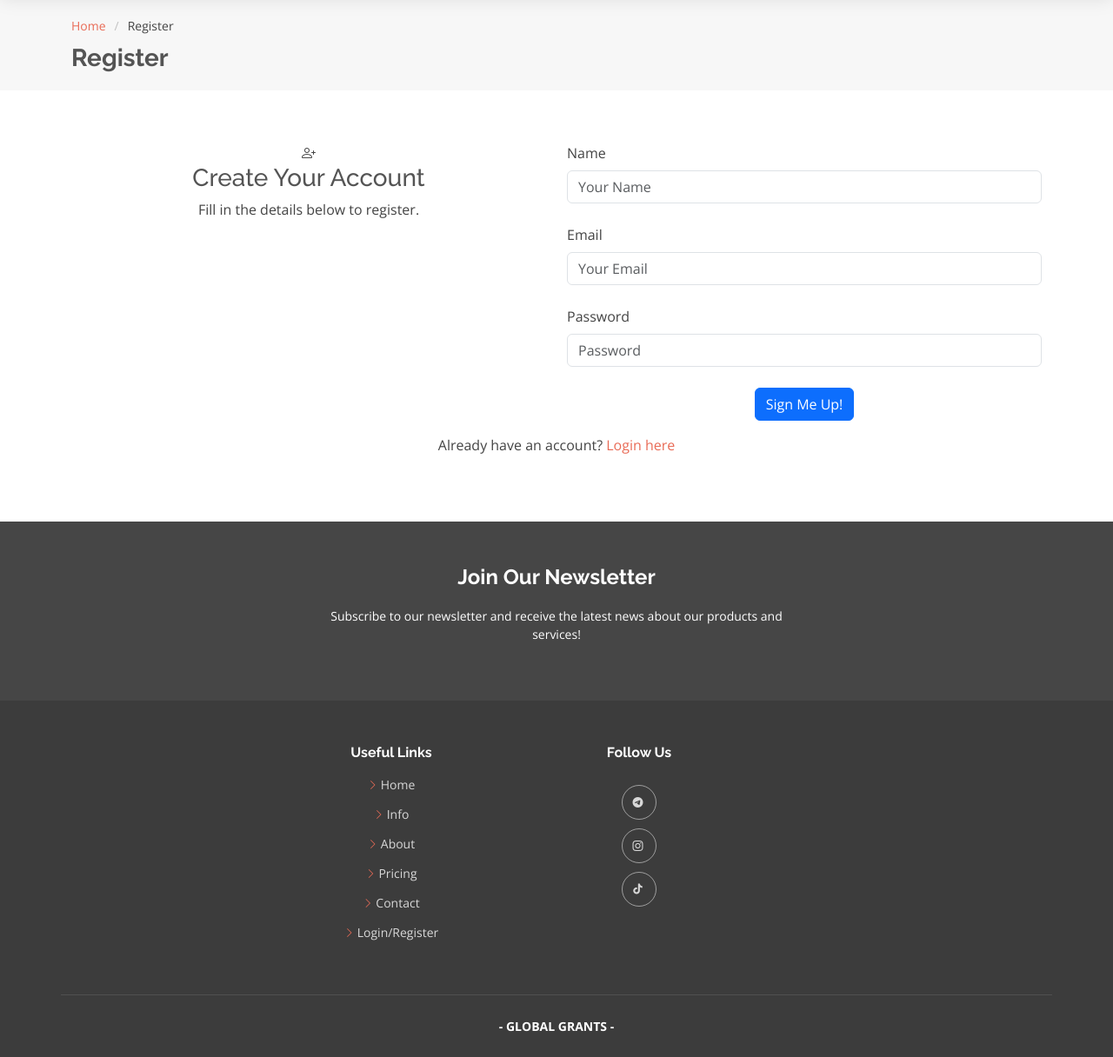
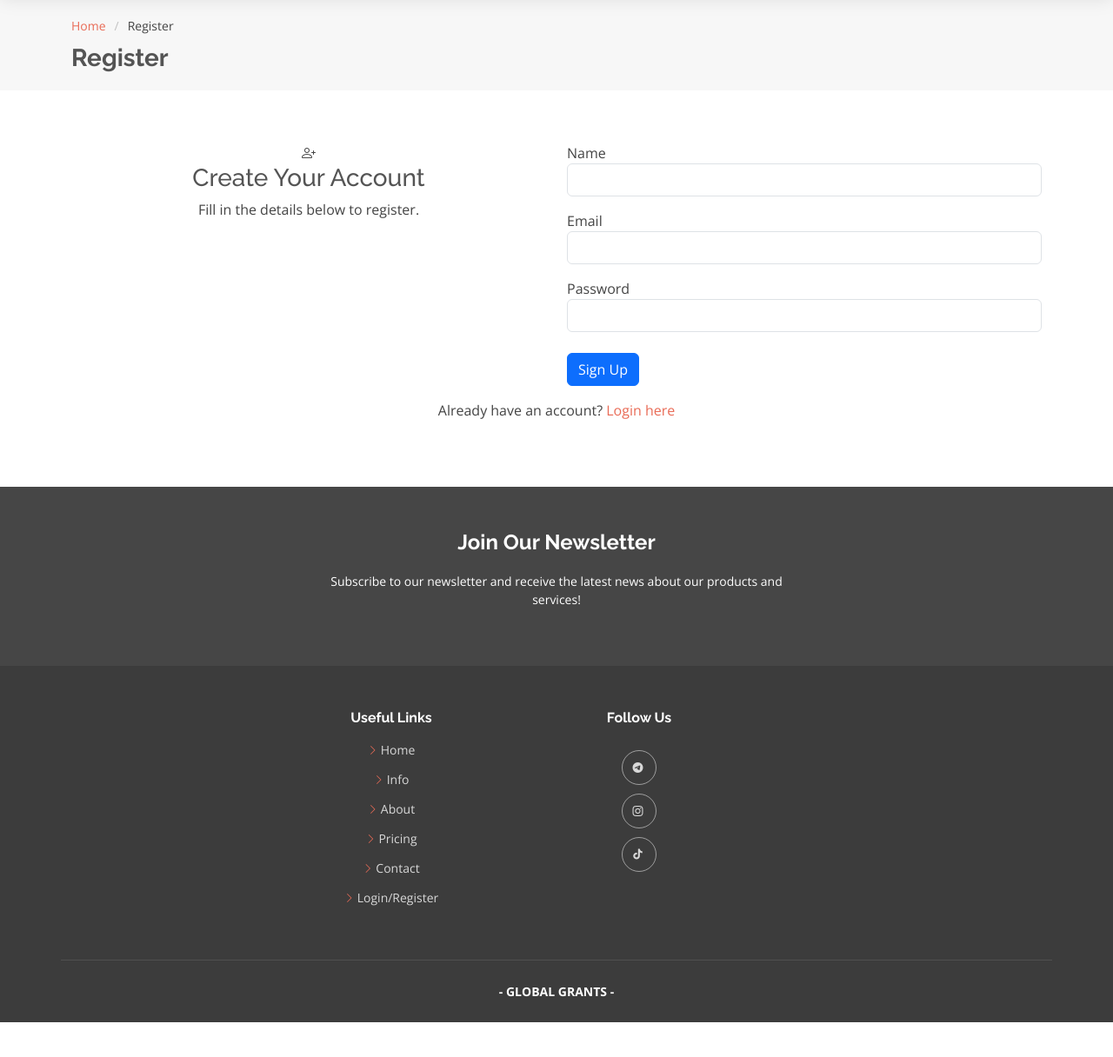
Before and after one commit to 1abykeev/grants-website, a Flask app: page /register in a window 1280 px wide. Shown: the part 118-1334 px from the top of the page at 87% size. After the commit the page ends 1294 px from the top, so only its background shows below. Run offline with Flask 3, Linux system fonts and the light colour scheme; some libraries are stand-ins or nearby versions.

Commit message:
Register page is ready, users are added to database

```diff
--- a/forms.py
+++ b/forms.py
@@ -10,4 +10,4 @@ class RegisterForm(FlaskForm):
     email = StringField("Email", validators=[DataRequired()])
     password = PasswordField("Password", validators=[DataRequired()])
     name = StringField("Name", validators=[DataRequired()])
-    submit = SubmitField("Sign Me Up!")
+    submit = SubmitField("Sign Up")
--- a/main.py
+++ b/main.py
@@ -1,5 +1,5 @@
 
-from flask import Flask, render_template, url_for, redirect
+from flask import Flask, render_template, url_for, redirect, request
 from flask_sqlalchemy import SQLAlchemy
 from sqlalchemy.orm import DeclarativeBase, Mapped, mapped_column
 from sqlalchemy import Integer, String, Float
@@ -7,8 +7,10 @@ from flask_login import UserMixin
 from forms import RegisterForm
 from werkzeug.security import generate_password_hash
 import secrets
+from flask_bootstrap import Bootstrap
 
 app = Flask(__name__)
+Bootstrap(app)
 class Base(DeclarativeBase):
     pass
 
@@ -48,8 +50,6 @@ def register():
         db.session.add(new_user)
         db.session.commit()
         return redirect(url_for("login"))
-    else:
-        print(form.errors)  # Print any validation errors
     return render_template("register.html", form=form)
 
 
--- a/templates/register.html
+++ b/templates/register.html
@@ -1,4 +1,7 @@
+
+
 {% include "header.html" %}
+
 
 <main class="main">
 
@@ -15,11 +18,9 @@
     </div>
   </div><!-- End Page Title -->
 
-  <!-- Registration Section -->
+
   <section id="register" class="register section">
-
     <div class="container" data-aos="fade-up" data-aos-delay="100">
-
       <div class="row gy-4">
         <div class="col-lg-6">
           <div class="info-item d-flex flex-column justify-content-center align-items-center" data-aos="fade-up" data-aos-delay="200">
@@ -27,53 +28,46 @@
             <h3>Create Your Account</h3>
             <p>Fill in the details below to register.</p>
           </div>
-        </div><!-- End Info Item -->
+        </div>
 
         <div class="col-lg-6">
-            <form action="{{ url_for('register') }}" method="post" class="php-email-form" data-aos="fade-up" data-aos-delay="400">
-
-
-              <div class="row gy-4">
-
-                <div class="col-md-12">
-                  {{ form.name.label(class="form-label") }}
-                  {{ form.name(class="form-control", placeholder="Your Name") }}
-                </div>
-
-                <div class="col-md-12">
-                  {{ form.email.label(class="form-label") }}
-                  {{ form.email(class="form-control", placeholder="Your Email") }}
-                </div>
-
-                <div class="col-md-12">
-                  {{ form.password.label(class="form-label") }}
-                  {{ form.password(class="form-control", placeholder="Password") }}
-                </div>
-
-                <div class="col-md-12 text-center">
-                  <div class="loading">Loading</div>
-                  <div class="error-message"></div>
-                  <div class="sent-message">Your message has been sent. Thank you!</div>
-
-                  {{ form.submit(class="btn btn-primary") }} <!-- Render the submit button -->
-                </div>
-
+          <form action="{{ url_for('register') }}" method="post">
+            {{ form.hidden_tag() }}
+            <p>
+              {{ form.name.label }}<br>
+              {{ form.name(class="form-control") }}
+              {% if form.name.errors %}
+                <span style="color: red;">{{ form.name.errors[0] }}</span>
+              {% endif %}
+            </p>
+            <p>
+              {{ form.email.label }}<br>
+              {{ form.email(class="form-control") }}
+              {% if form.email.errors %}
+                <span style="color: red;">{{ form.email.errors[0] }}</span>
+              {% endif %}
+            </p>
+            <p>
+              {{ form.password.label }}<br>
+              {{ form.password(class="form-control") }}
+              {% if form.password.errors %}
+                <span style="color: red;">{{ form.password.errors[0] }}</span>
+              {% endif %}
+            </p>
+            <!-- Spacing for the submit button -->
+            <div class="mt-4">
+              {{ form.submit(class="btn btn-primary") }}
             </div>
           </form>
-          </div><!-- End Registration Form -->
-
-
-
+        </div>
+      </div>
+    </div>
     <div class="text-center mt-3">
       <p>Already have an account? <a href="{{ url_for('login') }}" class="login-link">Login here</a></p>
     </div>
   </div><!-- End Registration Form -->
+  </section>
 
-      </div>
-
-    </div>
-
-  </section><!-- /Registration Section -->
 
 </main>
 
```
Also changed, not shown: instance/global_grants.db. Lines whose indentation alone changed are shown as unchanged.
